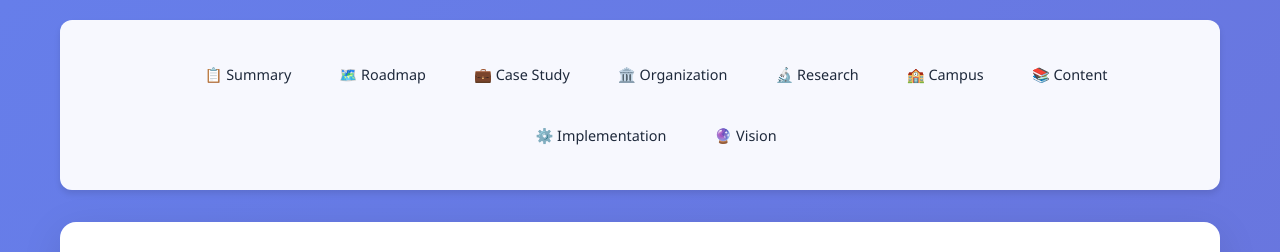
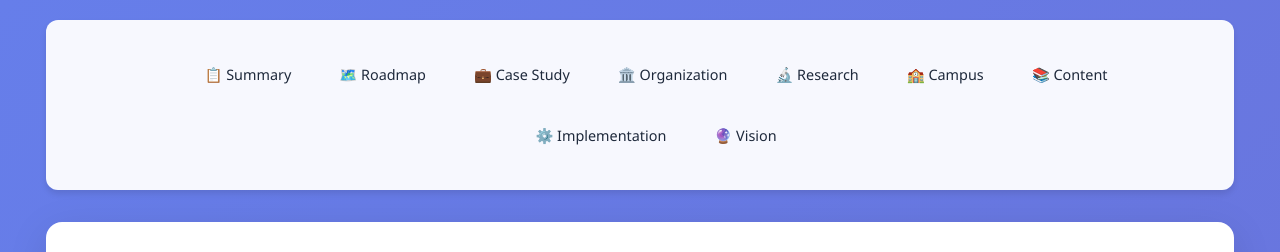
Before and after one commit to alpustundag/uni2040_report, a plain HTML site: page index.html in a window 1280 px wide. Shown: the top 252 px of the page. Drawn offline with Linux system fonts and the light colour scheme.

Commit message:
Add files via upload

```diff
--- a/index.html
+++ b/index.html
@@ -1,8 +1,7 @@
 <!DOCTYPE html>
 <html lang="en">
 <head>
-    <!-- Google tag (gtag.js) -->
-<script async src="https://www.googletagmanager.com/gtag/js?id=G-XRV0JVTY6Q"></script>
+    <script async src="https://www.googletagmanager.com/gtag/js?id=G-XRV0JVTY6Q"></script>
 <script>
   window.dataLayer = window.dataLayer || [];
   function gtag(){dataLayer.push(arguments);}
@@ -40,7 +39,8 @@
         }
 
         .container {
-            max-width: 1200px;
+            /* DEĞİŞİKLİK: Genişlik sabit piksel yerine yüzdeye çevrildi */
+            max-width: 96%;
             margin: 0 auto;
             padding: 20px;
         }
@@ -50,20 +50,12 @@
             background: rgba(255, 255, 255, 0.95);
             backdrop-filter: blur(10px);
             padding: 1rem 0;
-            position: sticky;
-            top: 0;
+            /* DEĞİŞİKLİK: Sticky (yapışkan) özellik kaldırıldı */
+            position: relative;
             z-index: 1000;
             box-shadow: 0 4px 6px rgba(0, 0, 0, 0.1);
             border-radius: 12px;
             margin-bottom: 2rem;
-        }
-
-        /* Mobile navigation - remove sticky */
-        @media (max-width: 768px) {
-            nav {
-                position: relative;
-                top: auto;
-            }
         }
 
         nav ul {
```
